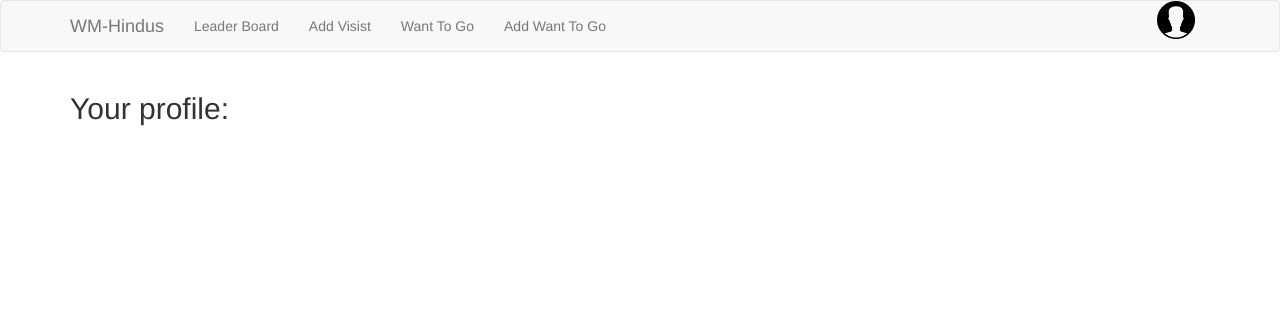
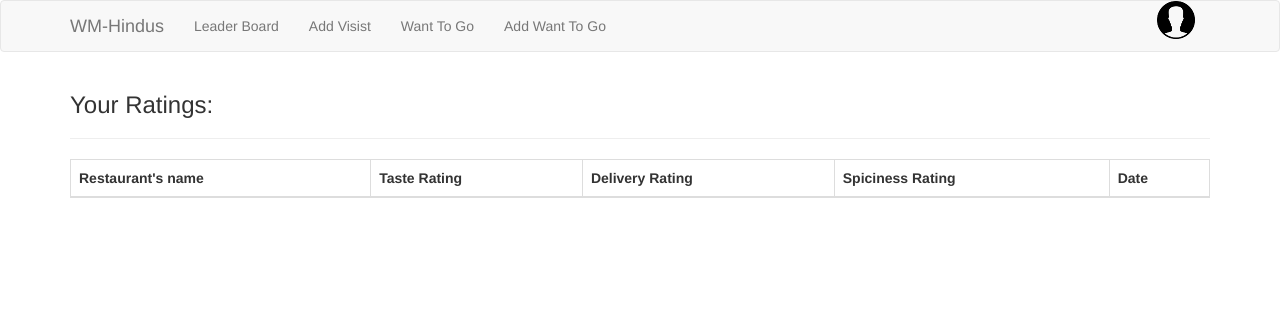
Before and after one commit to puchmichal/indian-food-app, a Flask app: template app/templates/profile.html in a window 1280 px wide. Shown: the top 312 px of the page. Run offline with Flask 2, Linux system fonts and the light colour scheme; the template is opened without the code that fills it, so the values that code supplies are empty; parts of the project's set-up code (start-up, migrations or seed data) failed here and were passed over; some libraries are stand-ins or nearby versions.

Commit message:
user profile endpoint added

```diff
--- a/app/app.py
+++ b/app/app.py
@@ -1,3 +1,4 @@
+import datetime
 import os
 from statistics import mean
 
@@ -5,8 +6,11 @@ from flask import Flask, Response, abort, flash, render_template, request
 from flask_bootstrap import Bootstrap
 from flask_migrate import Migrate
 from flask_sqlalchemy import SQLAlchemy
-from flask_user import UserManager, login_required, roles_required, user_registered
+from flask_user import (UserManager, current_user, login_required,
+                        roles_required, user_registered)
 from werkzeug.utils import redirect
+
+from .util import format_date
 
 app = Flask(__name__)
 bootstrap = Bootstrap(app)
@@ -62,10 +66,25 @@ def get_all_restaurants():
 
 
 @app.route("/profile")
+@login_required
 def profile():
+    ratings = db.session.query(Rating).filter_by(rate_by=current_user.id)
+
+    ratings_data = {
+        "restaurant_name": [
+            db.session.query(Restaurant).filter_by(id=rating.restaurant_id).first().name
+            for rating in ratings
+        ],
+        "taste": [rating.taste for rating in ratings],
+        "delivery": [rating.delivery for rating in ratings],
+        "spiciness": [rating.spiciness for rating in ratings],
+        "date": [format_date(rating.date) for rating in ratings],
+    }
+
     return render_template(
         template_name_or_list="profile.html",
         title="Profile",
+        ratings_data=ratings_data,
     )
 
 
@@ -141,6 +160,8 @@ def add_rating():
             delivery=request.form.get("delivery_rating"),
             spiciness=request.form.get("spiciness_rating"),
             restaurant_id=restaurant_id,
+            rate_by=current_user.id,
+            date=datetime.datetime.today().strftime("%Y%m%d"),
         )
         db.session.add(rating)
         db.session.commit()
--- a/app/models.py
+++ b/app/models.py
@@ -11,6 +11,8 @@ class Rating(db.Model):
     delivery = db.Column(db.Float)
     spiciness = db.Column(db.Float)
     restaurant_id = db.Column(db.Integer, db.ForeignKey("restaurant.id"))
+    rate_by = db.Column(db.Integer)
+    date = db.Column(db.Integer)
 
     def __repr__(self):
         return "<Taste Rating {}, Delivery Rating {}>".format(self.taste, self.delivery)
--- a/app/templates/profile.html
+++ b/app/templates/profile.html
@@ -4,7 +4,33 @@
 {% block content %}
 
 <div class=container>
-    <h2>Your profile:</h2>
+
+    <h3>Your Ratings:</h3><hr>
+
+    <script src="https://www.kryogenix.org/code/browser/sorttable/sorttable.js"></script>
+        <table cellspacing=0 class="table table-bordered table-hover table-striped sortable" id="leader_board" width=60%>
+            <thead>
+                <tr>
+                    <th>Restaurant's name</th>
+                    <th>Taste Rating</th>
+                    <th>Delivery Rating</th>
+                    <th>Spiciness Rating</th>
+                    <th>Date</th>
+                </tr>
+            </thead>
+
+            <tbody>
+                {% for index in range(ratings_data["restaurant_name"]|length) %}
+                    <tr>
+                        <td> {{ ratings_data["restaurant_name"][index] }}</td>
+                        <td> {{ ratings_data["taste"][index]}} </td>
+                        <td> {{ ratings_data["delivery"][index] }} </td>
+                        <td> {{ ratings_data["spiciness"][index]}} </td>
+                        <td> {{ ratings_data["date"][index] }} </td>
+                    </tr>
+                {% endfor %}
+            </tbody>
+        </table>
 </div>
 
 {% endblock %}
--- /dev/null
+++ b/app/util.py
@@ -0,0 +1,2 @@
+def format_date(date: int) -> str:
+    return str(date)[:4] + "-" + str(date)[4:6] + "-" + str(date)[6:]
```
Also changed, not shown: migrations/versions/f6df6c335898_.py (added, +30 -0 lines).
